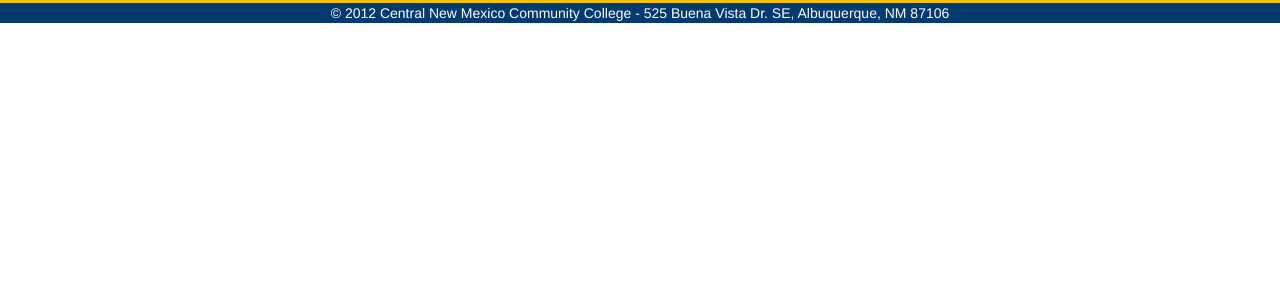
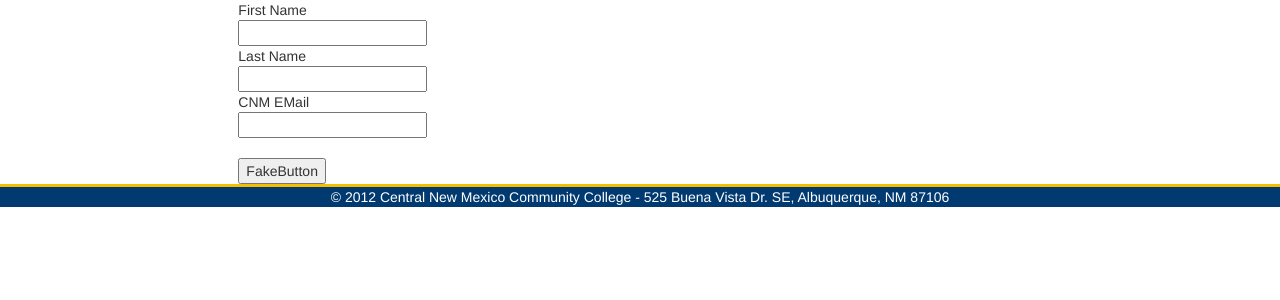
Before and after one commit to RPJarvis/cnm_ebook_gateway, a Django app: page / in a window 1280 px wide. Shown: the top 300 px of the page. Run offline with Django 3.2, Linux system fonts and the light colour scheme; some libraries are stand-ins or nearby versions.

Commit message:
basic form

```diff
--- a/cnm_mile/cnm_mile/settings.py
+++ b/cnm_mile/cnm_mile/settings.py
@@ -12,6 +12,7 @@ https://docs.djangoproject.com/en/1.8/ref/settings/
 
 # Build paths inside the project like this: os.path.join(BASE_DIR, ...)
 import os
+from payment_gateway import gateway_config
 
 BASE_DIR = os.path.dirname(os.path.dirname(os.path.abspath(__file__)))
 
@@ -101,8 +102,7 @@ SETTINGS_DIR = os.path.dirname(__file__)
 
 PROJECT_PATH = os.path.join(SETTINGS_DIR, os.pardir)
 PROJECT_PATH = os.path.abspath(PROJECT_PATH)
-# Static files (CSS, JavaScript, Images)
-# https://docs.djangoproject.com/en/1.8/howto/static-files/
+
 STATIC_PATH = os.path.join(PROJECT_PATH, 'static')
 
 
@@ -113,3 +113,5 @@ STATICFILES_DIRS = (
 )
 
 STATIC_ROOT = PROJECT_PATH + '/static_files'
+
+TOUCHNET = gateway_config.TOUCHNET
--- a/cnm_mile/payment_gateway/forms.py
+++ b/cnm_mile/payment_gateway/forms.py
@@ -0,0 +1,12 @@
+from django import forms
+from .models import UserInfo
+
+
+class UserInfoForm(forms.Form):
+    first_name = forms.CharField(max_length=40, label='First Name')
+    last_name = forms.CharField(max_length=40, label='Last Name')
+    cnm_email = forms.EmailField(max_length=40, label='CNM EMail')
+
+    class Meta:
+        model = UserInfo
+        fields = ('first_name', 'last_name', 'cnm_email')
--- a/cnm_mile/payment_gateway/views.py
+++ b/cnm_mile/payment_gateway/views.py
@@ -1,11 +1,14 @@
 from django.shortcuts import render_to_response
 from django.template import RequestContext
+from payment_gateway import forms
 # Create your views here.
 
 
 def index(request):
     context = RequestContext(request)
 
-    context_dict = {}
+    form = forms.UserInfoForm()
+
+    context_dict = {'form': form}
 
     return render_to_response('payment_gateway/index.html', context_dict, context)
--- a/cnm_mile/templates/payment_gateway/index.html
+++ b/cnm_mile/templates/payment_gateway/index.html
@@ -11,7 +11,24 @@
     <title>CNM MILE</title>
 </head>
 <body>
-    <div>
+    <div class="container-fluid">
+        <div class="col-md-2"></div>
+        <div class="col-md-8">
+            <form action="/somethingcrazy" method="post">
+                {% csrf_token %}
+                {%  for field in form.visible_fields %}
+                    <div class="field-container">
+                        {{ field.label }}
+                        <br />
+                        {{ field }}
+                        <br />
+                    </div>
+                {% endfor %}
+                <br />
+                <input type="submit" value="FakeButton" role="button"/>
+            </form>
+        </div>
+        <div class="col-md-2"></div>
 
     </div>
     <footer class="align_center">
```
Also changed, not shown: cnm_mile/payment_gateway/models.py (+6 -1 lines).
